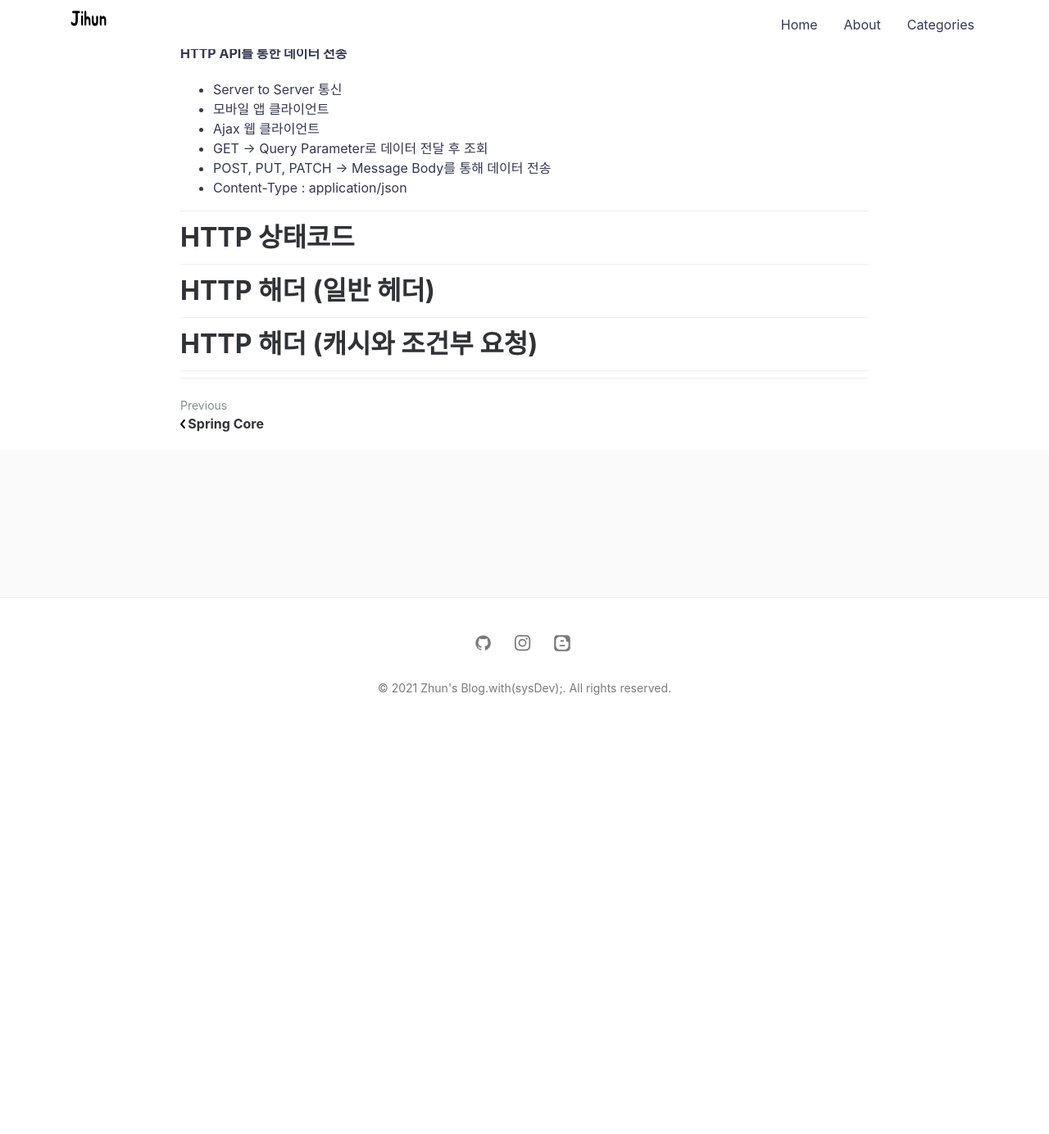
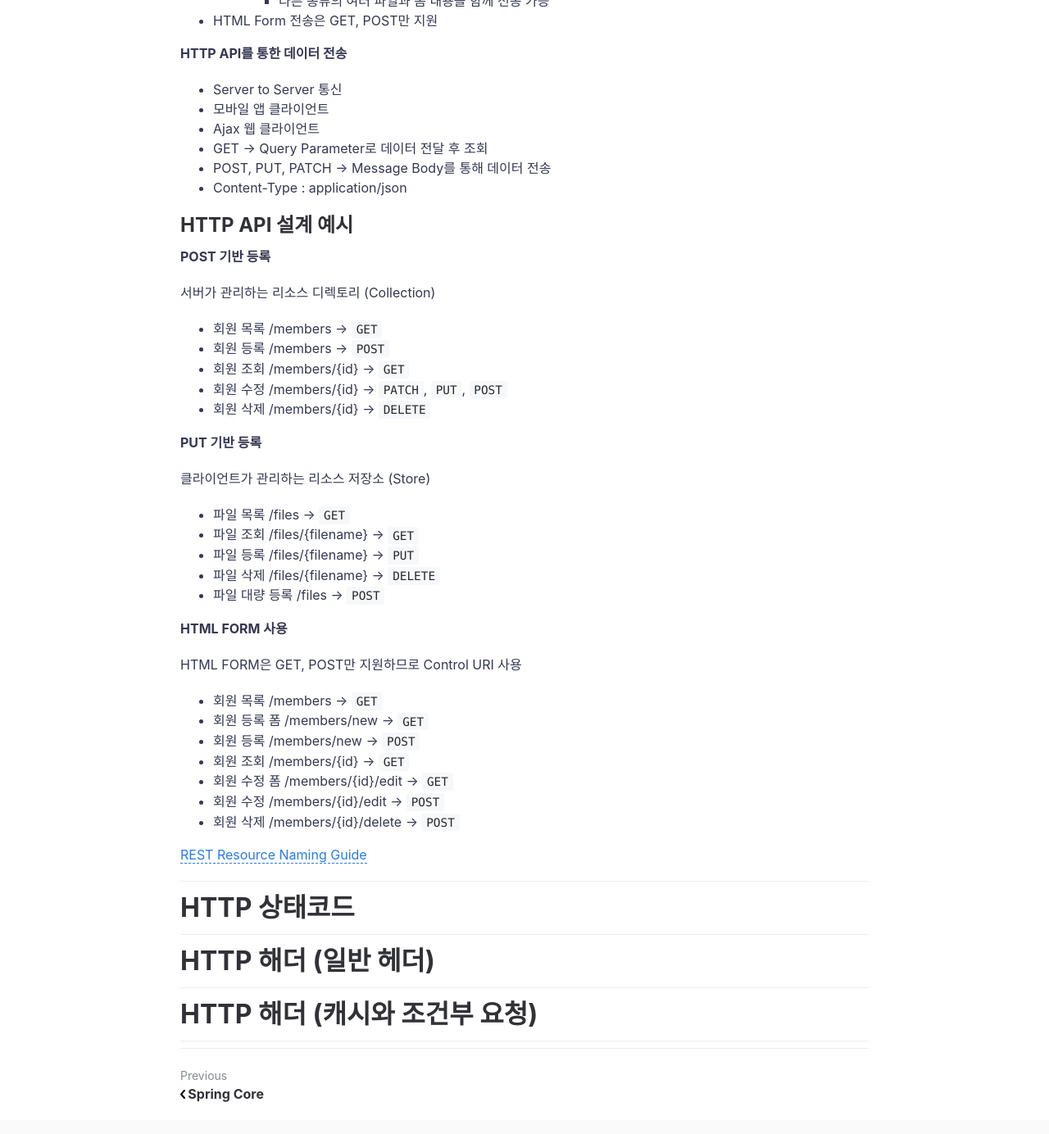
Before and after one commit to jihunparkme/jihunparkme.github.io, a Jekyll site: the page built from _posts/2021-06-23-Http-Web-Network.md, in a window 1280 px wide and 1400 px high, scrolled down 8305 px. Shown: the top 1384 px of the window at 82% size. Built offline with Jekyll 4.4.1, drawn with Linux system fonts in a browser that asks for light colours; comment, search, counter and statistics services are not loaded; before the commit the page ends 9200 px from its top, so only the background shows below that; some of the changed text lies outside the part shown.

Commit message:
[HTTP 메서드 활용] HTTP API 설계 예시

```diff
--- a/_posts/2021-06-23-Http-Web-Network.md
+++ b/_posts/2021-06-23-Http-Web-Network.md
@@ -366,6 +366,42 @@ IP는 변하기 쉽고 외우기 어렵기 때문에 DNS가 필요
 - POST, PUT, PATCH -> Message Body를 통해 데이터 전송
 - Content-Type : application/json
 
+## HTTP API 설계 예시
+
+**POST 기반 등록**
+
+서버가 관리하는 리소스 디렉토리 (Collection)
+
+- 회원 목록 /members -> `GET`
+- 회원 등록 /members -> `POST`
+- 회원 조회 /members/{id} -> `GET`
+- 회원 수정 /members/{id} -> `PATCH`, `PUT`, `POST`
+- 회원 삭제 /members/{id} -> `DELETE`
+
+**PUT 기반 등록**
+
+클라이언트가 관리하는 리소스 저장소 (Store)
+
+- 파일 목록 /files -> `GET`
+- 파일 조회 /files/{filename} -> `GET`
+- 파일 등록 /files/{filename} -> `PUT`
+- 파일 삭제 /files/{filename} -> `DELETE`
+- 파일 대량 등록 /files -> `POST`
+
+**HTML FORM 사용**
+
+HTML FORM은 GET, POST만 지원하므로 Control URI 사용
+
+- 회원 목록 /members -> `GET`
+- 회원 등록 폼 /members/new -> `GET`
+- 회원 등록 /members/new -> `POST`
+- 회원 조회 /members/{id} -> `GET`
+- 회원 수정 폼 /members/{id}/edit -> `GET`
+- 회원 수정 /members/{id}/edit -> `POST`
+- 회원 삭제 /members/{id}/delete -> `POST`
+
+[REST Resource Naming Guide](https://restfulapi.net/resource-naming/)
+
 ---
 
 # HTTP 상태코드
```
